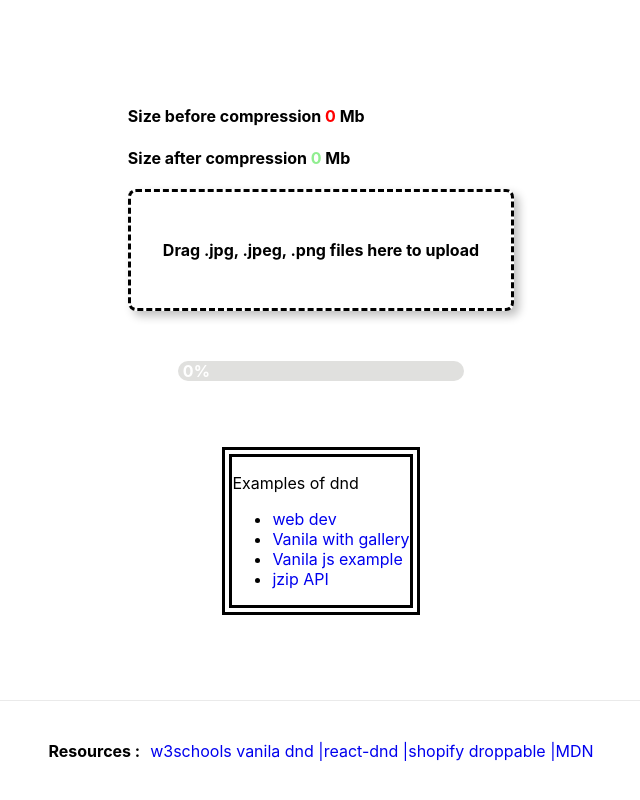
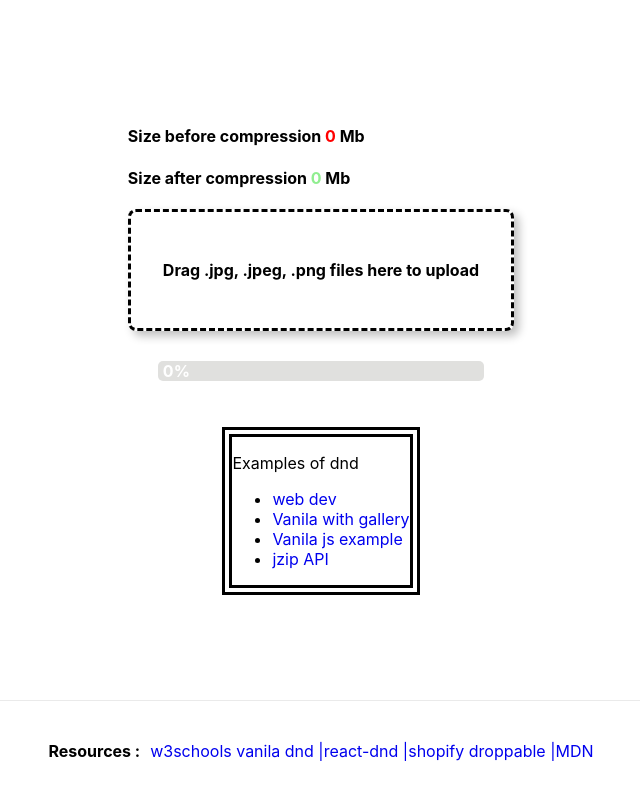
Before and after one commit to dommyrock/compressThanZip, a Next.js app in the folder compress-and-zip/: page / in a window 1280 px wide. Shown: the whole page, without its empty margins (319-959 px from the left). Built offline with nearby package versions, Linux system fonts and the light colour scheme.

Commit message:
added file zipping , code cleanup

```diff
--- a/compress-and-zip/package.json
+++ b/compress-and-zip/package.json
@@ -9,6 +9,7 @@
   },
   "dependencies": {
     "file-saver": "^2.0.2",
+    "jszip": "^3.5.0",
     "next": "^9.5.4",
     "react": "16.13.1",
     "react-dom": "^16.13.1",
--- a/compress-and-zip/src/components/ProgressBar.js
+++ b/compress-and-zip/src/components/ProgressBar.js
@@ -1,44 +1,20 @@
 import { memo } from "react";
 
-const ProgressBar = memo((props) => {
+const ProgressBar = (props) => {
   const { completed } = props;
 
-  const containerStyles = {
-    height: 20,
-    width: "100%",
-    backgroundColor: "#e0e0de",
-    borderRadius: 50,
-    margin: 50,
-  };
-
-  const fillerStyles = {
-    height: "100%",
-    width: `${completed}%`,
-    backgroundImage: `linear-gradient(
-        to right,
-        rgb(41, 115, 226),
-        rgb(221, 180, 153),
-        rgb(34, 235, 174)
-      )`,
-    borderRadius: "5px",
-    // borderRadius: "inherit",
-    textAlign: "right",
-    transition: "width 1s ease-in-out",
-  };
-
-  const labelStyles = {
-    padding: 5,
-    color: "white",
-    fontWeight: "bold",
-  };
-
   return (
-    <div style={containerStyles}>
-      <div style={fillerStyles}>
-        <span style={labelStyles}>{`${completed}%`}</span>
+    <div className="progress-container">
+      <div className="progress-fill" style={{ width: `${completed}%` }}>
+        <span className=" progress-label">{`${completed}%`}</span>
       </div>
     </div>
   );
-});
+};
 
-export default ProgressBar;
+export default memo(ProgressBar);
+
+//For non primitive data structures like objects, array ,functions memo does shallow comparison (reference in memory )
+// If i had CB function passed as prop i would neeed >useCallbact to memoize it
+// (else it would cause rerendeing of this child even if i changed something non relted in parent)
+//For computed values that take long time --> useMemo
--- a/compress-and-zip/src/components/customDnd/DragAndDrop.js
+++ b/compress-and-zip/src/components/customDnd/DragAndDrop.js
@@ -3,6 +3,9 @@ import { useCallback, useEffect, useRef, useState } from "react";
 import util from "../../util";
 import ProgressBar from "../ProgressBar";
 import { saveAs } from "file-saver";
+import JSZip from "jszip";
+//Convert loaded imgs to blobs (so we can zip/save)
+//TODO: zip.js docs https://gildas-lormeau.github.io/zip.js/core-api.html
 
 const DragAndDrop = (props) => {
   const { data, dispatch } = props;
@@ -10,33 +13,32 @@ const DragAndDrop = (props) => {
   const [totalCompressed, setTotalCompressed] = useState({
     origionalSize: 0,
     compressedSize: 0,
-    percent: 0,
   });
-  // const [completed, setCompleted] = useState(0);
+  const [percent, setPercent] = useState(0);
 
-  const workerRef = useRef();
-  useEffect(() => {
-    workerRef.current = new Worker("../../../worker", { type: "module" });
+  // const workerRef = useRef(); Currently not used
+  // useEffect(() => {
+  //   workerRef.current = new Worker("../../../worker", { type: "module" });
 
-    //worker.js respose posted here
-    workerRef.current.onmessage = async (evt) => {
-      debugger;
-      console.log(`WebWorker Response =>`);
-      console.log(evt.data);
-    };
+  //   //worker.js respose posted here
+  //   workerRef.current.onmessage = async (evt) => {
+  //     debugger;
+  //     console.log(`WebWorker Response =>`);
+  //     console.log(evt.data);
+  //   };
 
-    return () => {
-      workerRef.current.terminate();
-    };
-  }, []);
+  //   return () => {
+  //     workerRef.current.terminate();
+  //   };
+  // }, []);
 
-  //Worker handler
-  const handleWork = useCallback(
-    async (data) => {
-      workerRef.current.postMessage(data);
-    },
-    [data]
-  );
+  // //Worker handler
+  // const handleWork = useCallback(
+  //   async (data) => {
+  //     workerRef.current.postMessage(data);
+  //   },
+  //   [data]
+  // );
 
   const handleDragEnter = (e) => {
     e.preventDefault();
@@ -64,13 +66,13 @@ const DragAndDrop = (props) => {
     e.dataTransfer.dropEffect = "copy";
     dispatch({ type: SET_IN_DROP_ZONE, inDropZone: true });
   };
-  //TODO: make ui and components so i can load thumbnails into some kind of carrosel
-  //and show compression progress if possible !
+  //TODO: make ui and components so i can load thumbnails into some kind of carrosel,
+  //TODO 2 use react-tree-fiber +/- spring for some cool animations as img's are being loaded to DOM
   /**
    * https://codepen.io/joezimjs/pen/yPWQbd
    * https://www.smashingmagazine.com/2018/01/drag-drop-file-uploader-vanilla-js/
    * and see premade dnd compoenets for react performance optimization and re-enter dragging event
-   *
+   *  + offload work with workers where posible ( zipping should be moved first )
    * + add react-tree fiber or spring for cool animations (for example as thumbs render drop down to carrosell animation )
    */
   const handleDrop = async (e) => {
@@ -79,14 +81,12 @@ const DragAndDrop = (props) => {
     let files = [...e.dataTransfer.files];
 
     //#region  Worker-code
-    //File blob to Uint8Array (used in fflate npm ---but couldnt make it work w images)
-    // const massiveFbuff = new Uint8Array(await files[0].arrayBuffer());
     // let buffers = [];
     // //Read files as array buffers (so i can send Transferrable objects-more effiecient and faster)
     // for (const file of files) {
     //   buffers.push(await file.arrayBuffer());
     // }
-    // //post ile buffers to Worker
+    // //post file buffers to Worker
     // handleWork({ fileBuffers: buffers }, buffers);
     //#endregion Worker-code
     const percentageIndex = 100 / files.length;
@@ -108,7 +108,7 @@ const DragAndDrop = (props) => {
           img.onload = () => {
             //1024 bytes =1k ,1024 Kb = 1Mb
             const orgSize = img.src.length / (1024 * 1024);
-            let compressedImg = util.toCompressedImg(img, 55, "jpeg");
+            let compressedImg = util.toCompressedImg(img, 65, "jpeg", file.name);
 
             document.getElementById("gallery").appendChild(compressedImg);
             //#region Calc toal compression
@@ -119,17 +119,17 @@ const DragAndDrop = (props) => {
             const roundedSumAfter = util.roundUp(sumAfterCompression, 2);
             //#endregion
 
-            //Update progress percentage ( NOTE: its updating to fast to rerender all stages :/)
+            //Update progress percentage ( NOTE: when debugging one by one it renders properly , IRL style width lags behind)
             percentSum += percentageIndex;
             let rounded = util.roundUp(percentSum, 2);
             if (percentSum > 100) {
               rounded = 100;
             }
+            setPercent(rounded);
             console.log(`Process currently @ ${rounded}%`);
             setTotalCompressed({
               origionalSize: roundedSumBefore,
               compressedSize: roundedSumAfter,
-              percent: rounded,
             });
             resolve(compressedImg);
           };
@@ -151,9 +151,26 @@ const DragAndDrop = (props) => {
       promises.push(filePromise);
     }
     const processedImages = await Promise.all(promises);
-    debugger;
 
-    // saveAs(content, "compressedImages.zip",);
+    let blobs = [];
+    for (const img of processedImages) {
+      const response = await fetch(img.src);
+      blobs.push({ blob: response.blob(), name: img.id });
+    }
+    const blobsToZip = await Promise.all(blobs);
+
+    //#region JSZip
+    let zip = new JSZip();
+    for (let index = 0; index < blobsToZip.length; index++) {
+      const fileName = blobsToZip[index].name;
+      debugger;
+      zip.file(fileName, blobsToZip[index].blob); //3rd param is options {}
+    }
+    zip.generateAsync({ type: "blob", compression: "STORE" }).then((content) => {
+      debugger;
+      saveAs(content, "compressedImages");
+    });
+    //#endregion
 
     if (files && files.length > 0) {
       const existingFiles = data.fileList.map((f) => f.name);
@@ -186,7 +203,7 @@ const DragAndDrop = (props) => {
       </div>
       {/* <progress id="progress-bar" max={100} value={0}></progress> html5 variant*/}
       <div style={{ display: "flex", justifyContent: "center" }}>
-        <ProgressBar key="progress-bar" completed={totalCompressed.percent} />
+        <ProgressBar key="progress-bar" completed={percent} />
       </div>
       <div style={{ display: "flex", justifyContent: "center" }}>
         <div id="gallery"></div>
--- a/compress-and-zip/src/util.js
+++ b/compress-and-zip/src/util.js
@@ -1,8 +1,15 @@
 export default {
-  toCompressedImg(source_img_obj, quality, output_format) {
+  /**
+   *
+   * @param {Image} source_img_obj
+   * @param {Number} quality
+   * @param {String} output_format
+   * @param {String} image_Id
+   */
+  toCompressedImg(source_img_obj, quality, output_format, image_Id) {
     let mime_type;
     if (output_format === "png") {
-      mime_type = "image/png";
+      mime_type = "image/png"; //since quality arg only suporst jpg,and webp might need to convert this format to one of 2
     } else if (output_format === "webp") {
       mime_type = "image/webp";
     } else {
@@ -37,25 +44,27 @@ export default {
     //drawimage:https://devdocs.io/dom/canvasrenderingcontext2d/drawimage
     ctx.drawImage(source_img_obj, 0, 0, aspectRatio.width, aspectRatio.height);
     let newImageData = canvas.toDataURL(mime_type, quality / 100);
+
     let result_image_obj = new Image();
+    result_image_obj.id = image_Id;
     result_image_obj.src = newImageData;
     return result_image_obj;
   },
   //resize img if needed
-  async returnNewImageAsync(src, width, height) {
-    return new Promise((resolve, reject) => {
-      let result_image_obj = new Image();
-      //alter image if needed
-      result_image_obj.onload = () => {
-        result_image_obj.width = width;
-        result_image_obj.height = height;
-        resolve(result_image_obj);
-      };
-      result_image_obj.onerror = (ev) => reject(ev);
-      //trigger onload
-      result_image_obj.src = src;
-    });
-  },
+  // async returnNewImageAsync(src, width, height) {
+  //   return new Promise((resolve, reject) => {
+  //     let result_image_obj = new Image();
+  //     //alter image if needed
+  //     result_image_obj.onload = () => {
+  //       result_image_obj.width = width;
+  //       result_image_obj.height = height;
+  //       resolve(result_image_obj);
+  //     };
+  //     result_image_obj.onerror = (ev) => reject(ev);
+  //     //trigger onload
+  //     result_image_obj.src = src;
+  //   });
+  // },
 
   /**
    * Conserve aspect ratio of the original region. Useful when shrinking/enlarging
--- a/compress-and-zip/styles/globals.css
+++ b/compress-and-zip/styles/globals.css
@@ -66,4 +66,31 @@ progress[value]::-webkit-progress-value {
   );
   border-radius: 6px;
 }
+/*  v2*/
+
+.progress-container {
+  height: 20px;
+  width: 100%;
+  background-color: #e0e0de;
+  border-radius: 5px;
+  margin: 30px;
+}
+.progress-fill {
+  height: 100%;
+  /* width: 100%; gets dynamicly populated*/
+  background-image: linear-gradient(
+    to right,
+    rgb(41, 115, 226),
+    rgb(221, 180, 153),
+    rgb(34, 235, 174)
+  );
+  border-radius: 5px;
+  text-align: right;
+  transition: width 1s ease-in-out;
+}
+.progress-label {
+  padding: 5px;
+  color: #fff;
+  font-weight: bold;
+}
 /*progress bar css ends */
```
